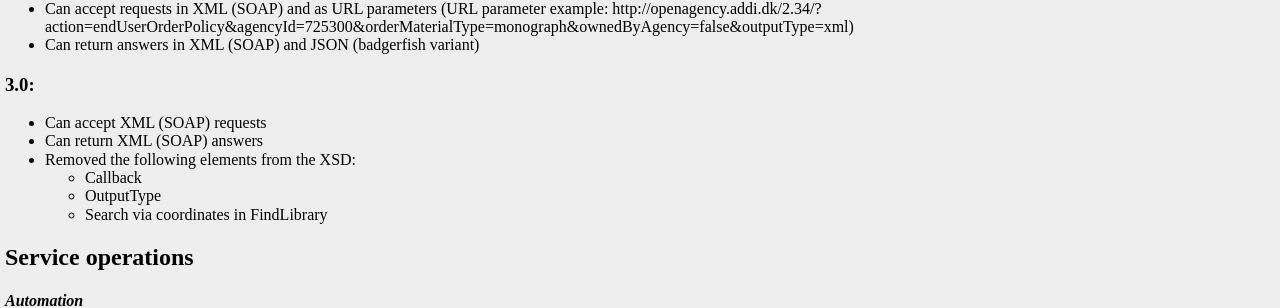
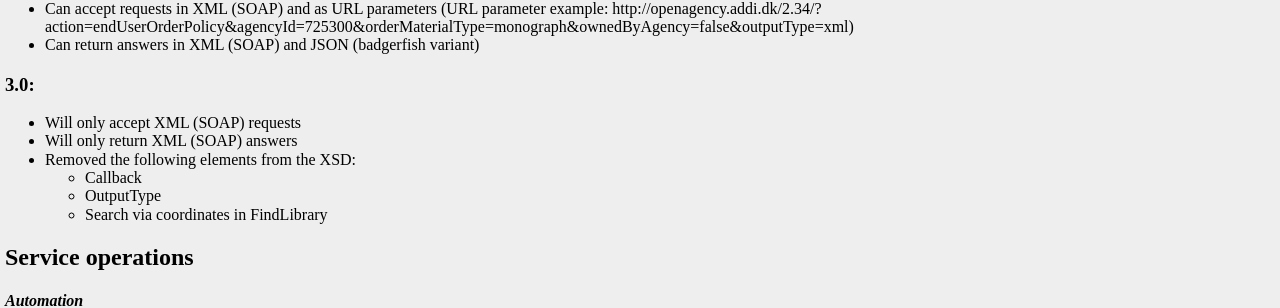
Before and after one commit to DBCDK/dbcdk.github.io, a Jekyll site: the page built from OpenAgency.md, in a window 1280 px wide and 900 px high, scrolled down 455 px. Shown: the part 146-454 px from the top of the window. Built offline with Jekyll 4.4.1, drawn with Linux system fonts in a browser that asks for light colours; nearby versions of some CDN libraries; our own code applies the rules of GitHub Pages for plain Markdown files.

Commit message:
Updated OpenAgency documentation with 2.34 and 3.0 differences

```diff
--- a/OpenAgency.md
+++ b/OpenAgency.md
@@ -37,8 +37,8 @@
 * Can return answers in XML (SOAP) and JSON (badgerfish variant)
 
 ### 3.0:
-* Can accept XML (SOAP) requests
-* Can return XML (SOAP) answers
+* Will only accept XML (SOAP) requests
+* Will only return XML (SOAP) answers
 * Removed the following elements from the XSD:
   * Callback
   * OutputType
```
